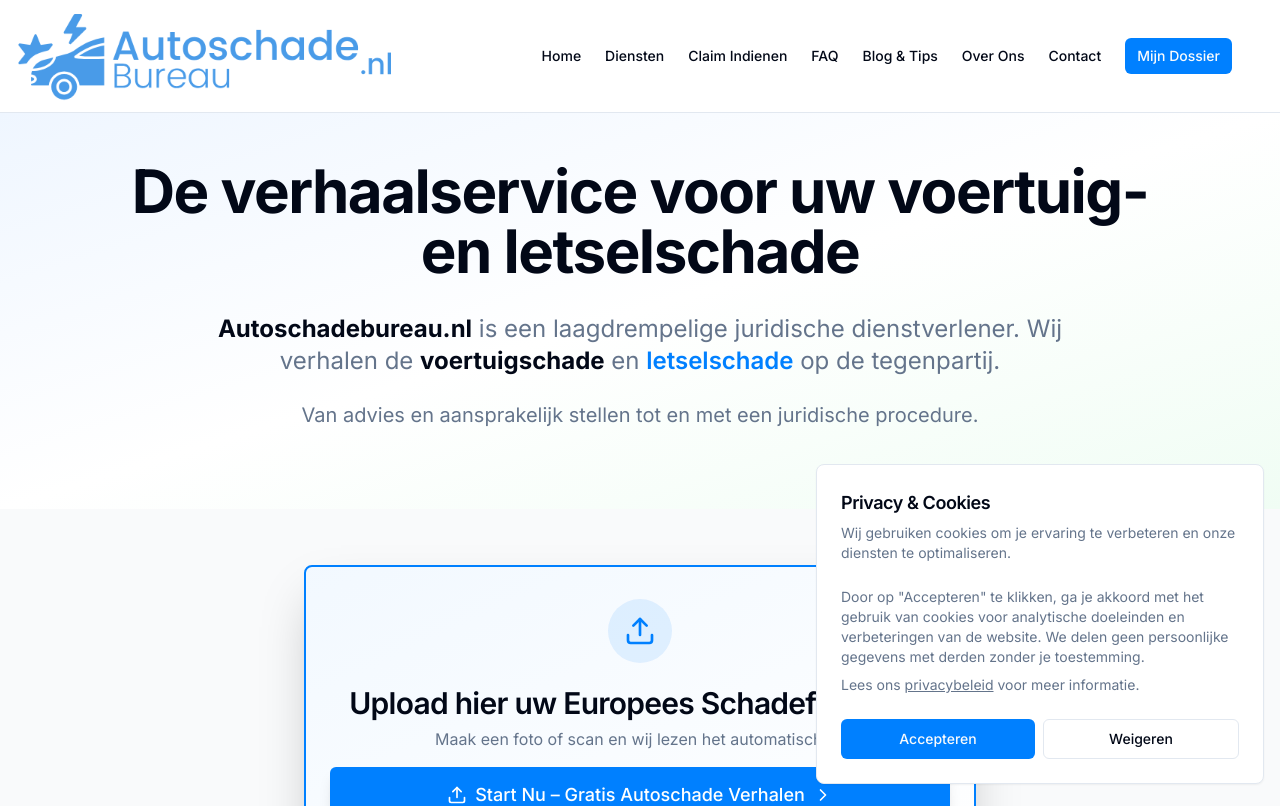
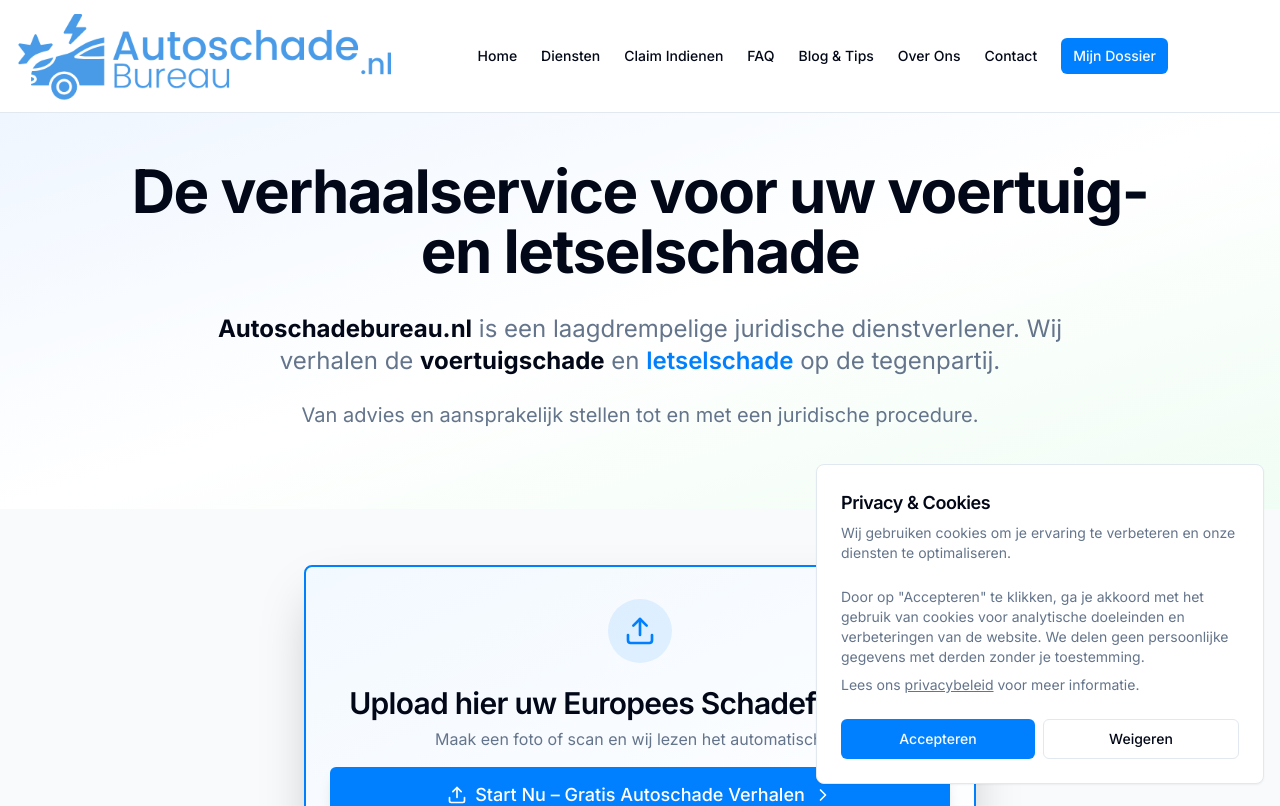
Before and after one commit to Championne/Gratisschadeverhalen.nl, a Next.js app: page / in a window 1280 px wide. Shown: the top 806 px of the page. Built offline with nearby package versions, Linux system fonts and the light colour scheme; no server answers.

Commit message:
Increase header right padding to align with footer

```diff
--- a/components/site-header.tsx
+++ b/components/site-header.tsx
@@ -11,7 +11,7 @@ export function SiteHeader() {
 
   return (
     <header className="sticky top-0 z-50 w-full border-b bg-background/95 backdrop-blur supports-[backdrop-filter]:bg-background/60">
-      <div className="container mx-auto flex h-28 items-center justify-between pl-4 pr-8 lg:pr-12">
+      <div className="container mx-auto flex h-28 items-center justify-between pl-4 pr-12 lg:pr-20 xl:pr-28">
         {/* Logo */}
         <Link href="/" className="flex items-center">
           <Image
```
